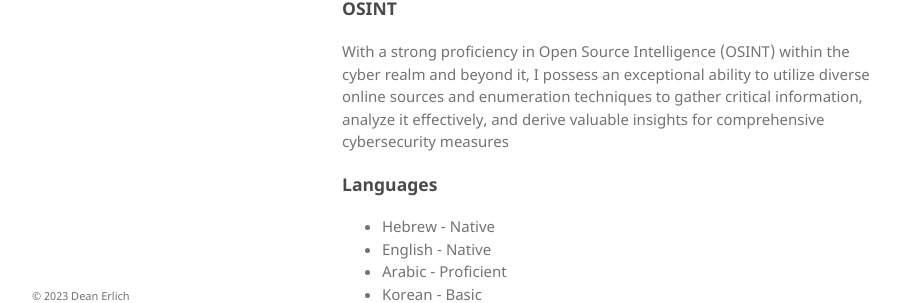
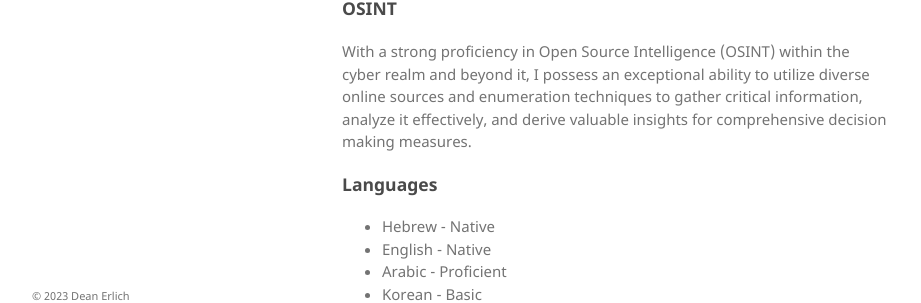
Before and after one commit to ninpwn/ninpwn.github.io, a Jekyll site: the page built from index.md, in a window 1280 px wide and 900 px high, scrolled down 637 px. Shown: the part 545-848 px from the top of the window, without its empty margins (178-1099 px from the left). Built offline with Jekyll 4.4.1, drawn with Linux system fonts in a browser that asks for light colours; our own code applies the rules of GitHub Pages for plain Markdown files.

Commit message:
Update index.md

```diff
--- a/index.md
+++ b/index.md
@@ -48,7 +48,7 @@ Intermediate familiarity with Linux and the Linux kernel, adept at navigating th
 Intermediate level of proficiency in exploit development, able to navigate and manipulate vulnerabilities present in binaries and web-based interfaces with adeptness mainly using Python and Bash.
 
 ### OSINT
-With a strong proficiency in Open Source Intelligence (OSINT) within the cyber realm and beyond it, I possess an exceptional ability to utilize diverse online sources and enumeration techniques to gather critical information, analyze it effectively, and derive valuable insights for comprehensive cybersecurity measures
+With a strong proficiency in Open Source Intelligence (OSINT) within the cyber realm and beyond it, I possess an exceptional ability to utilize diverse online sources and enumeration techniques to gather critical information, analyze it effectively, and derive valuable insights for comprehensive decision making measures.
 
 ### Languages
 - Hebrew - Native
```
